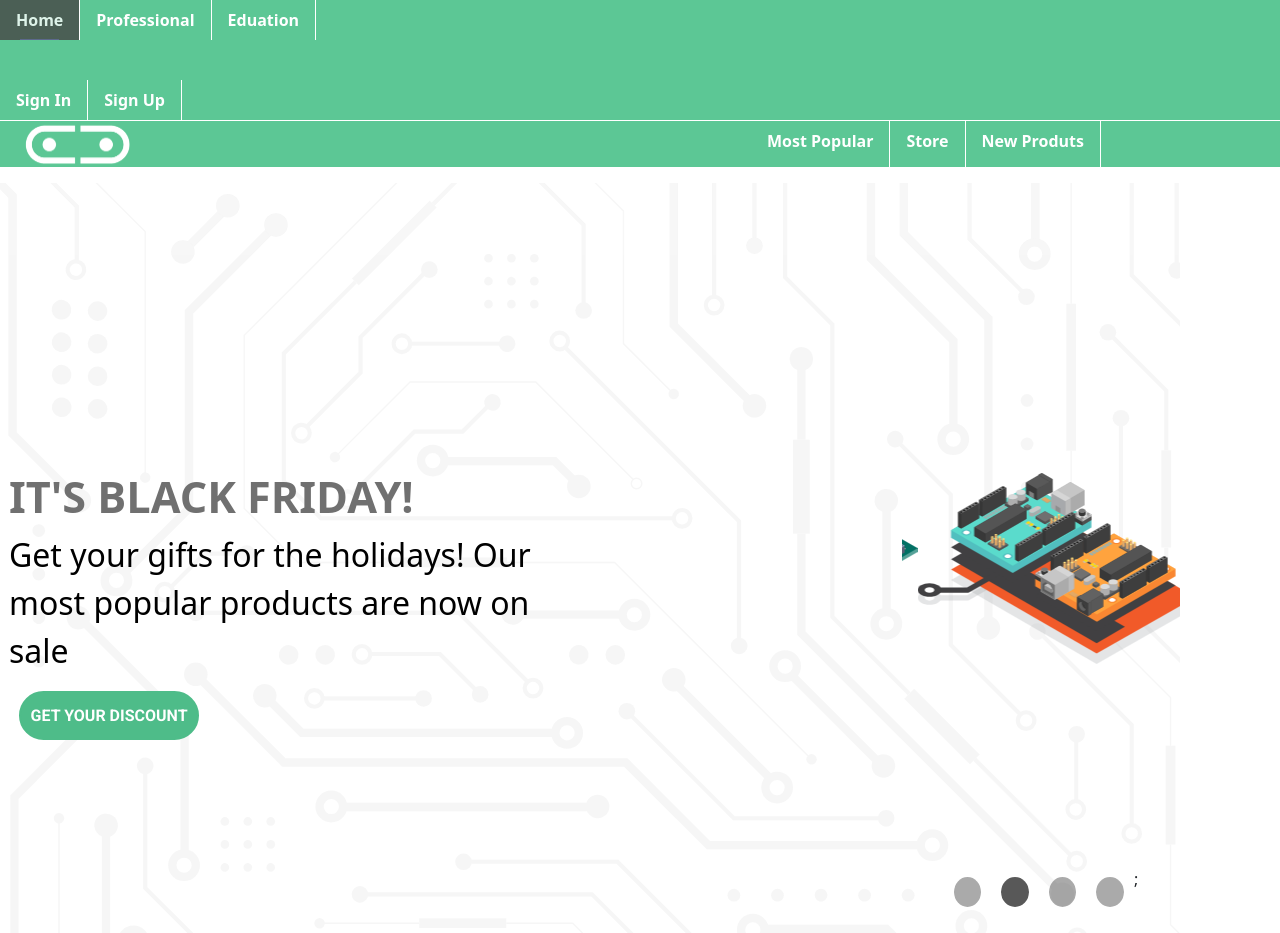
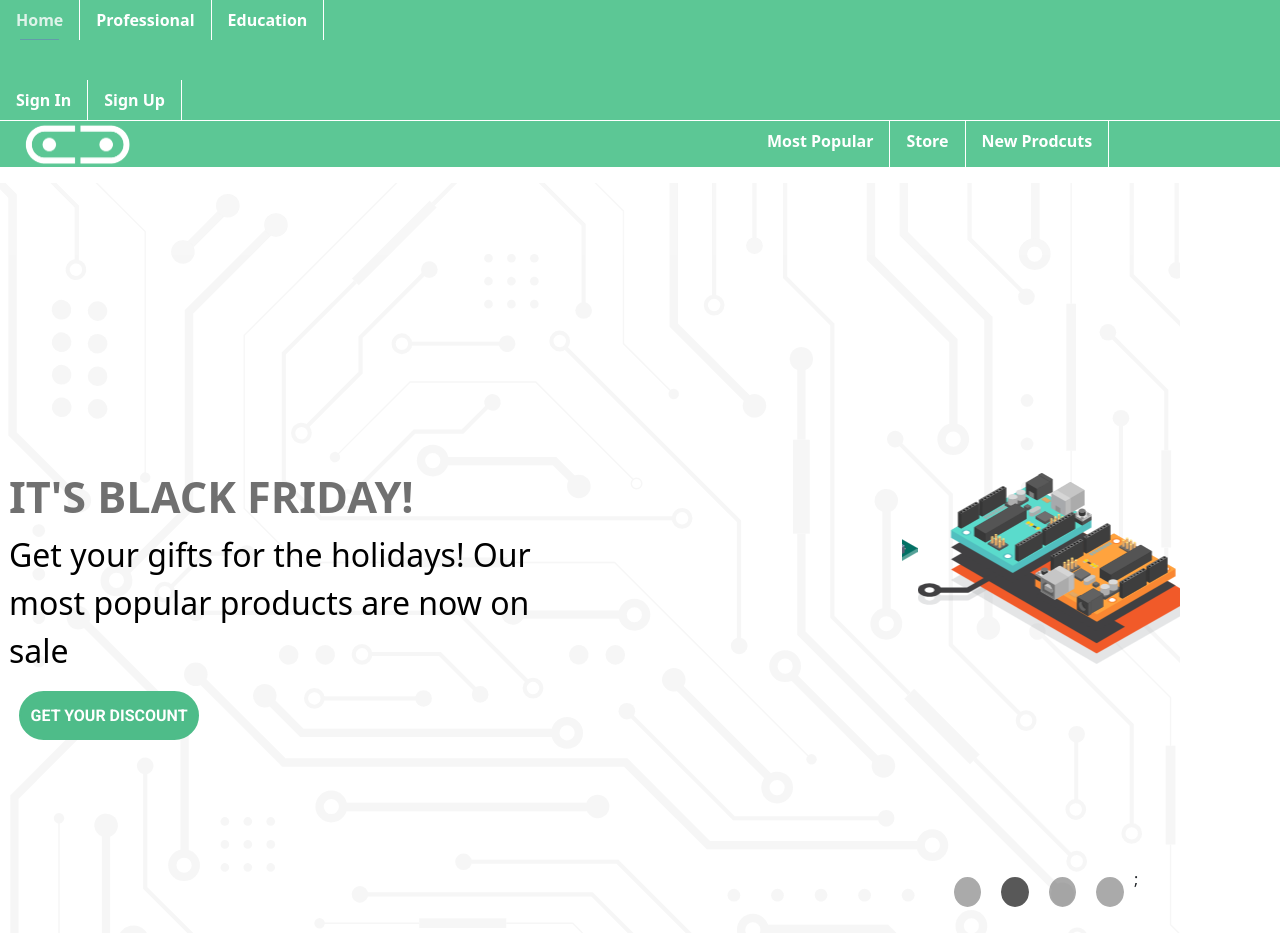
Before and after one commit to romanyad/RoParts_e_commerce-front, a React (Create React App) app: page / in a window 1280 px wide. Shown: the top 933 px of the page. Built offline with nearby package versions, Linux system fonts and the light colour scheme.

Commit message:
Update Menu.js

```diff
--- a/src/core/Menu.js
+++ b/src/core/Menu.js
@@ -75,7 +75,7 @@ const Menu = ({ history }) => (
             href="/education"
             style={{ color: "white", fontWeight: "bold" }}
           >
-            Eduation
+            Education
           </a>
         </li>
         <li className="nav-item">
@@ -272,7 +272,7 @@ const Menu = ({ history }) => (
             href="/newproduct"
             style={{ color: "white", fontWeight: "bold" }}
           >
-            New Produts
+            New Prodcuts
           </a>
         </li>
       </ul>
```
